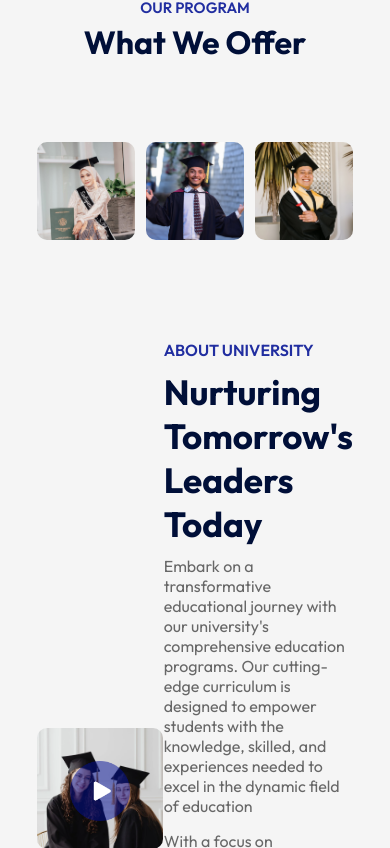
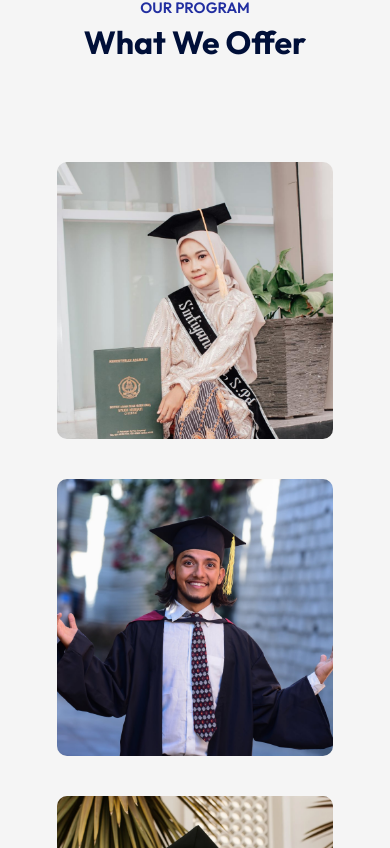
Before and after one commit to gmartindelcye/react-modern-website, a React (Vite) app: page / in a window 390 px wide. Shown: the part 916-1764 px from the top of the page. Built offline with nearby package versions, Linux system fonts and the light colour scheme.

Commit message:
Programs responsive

```diff
--- a/src/components/Programs/Programs.css
+++ b/src/components/Programs/Programs.css
@@ -45,3 +45,15 @@
     opacity: 1;
     padding-top: 0;
 }
+
+/* ----- media query ----- */
+
+@media (max-width: 650px){
+    .programs{
+        flex-direction: column;
+    }
+    .program{
+        flex-basis: 100%;
+        margin: 20px;
+    }
+}
```
